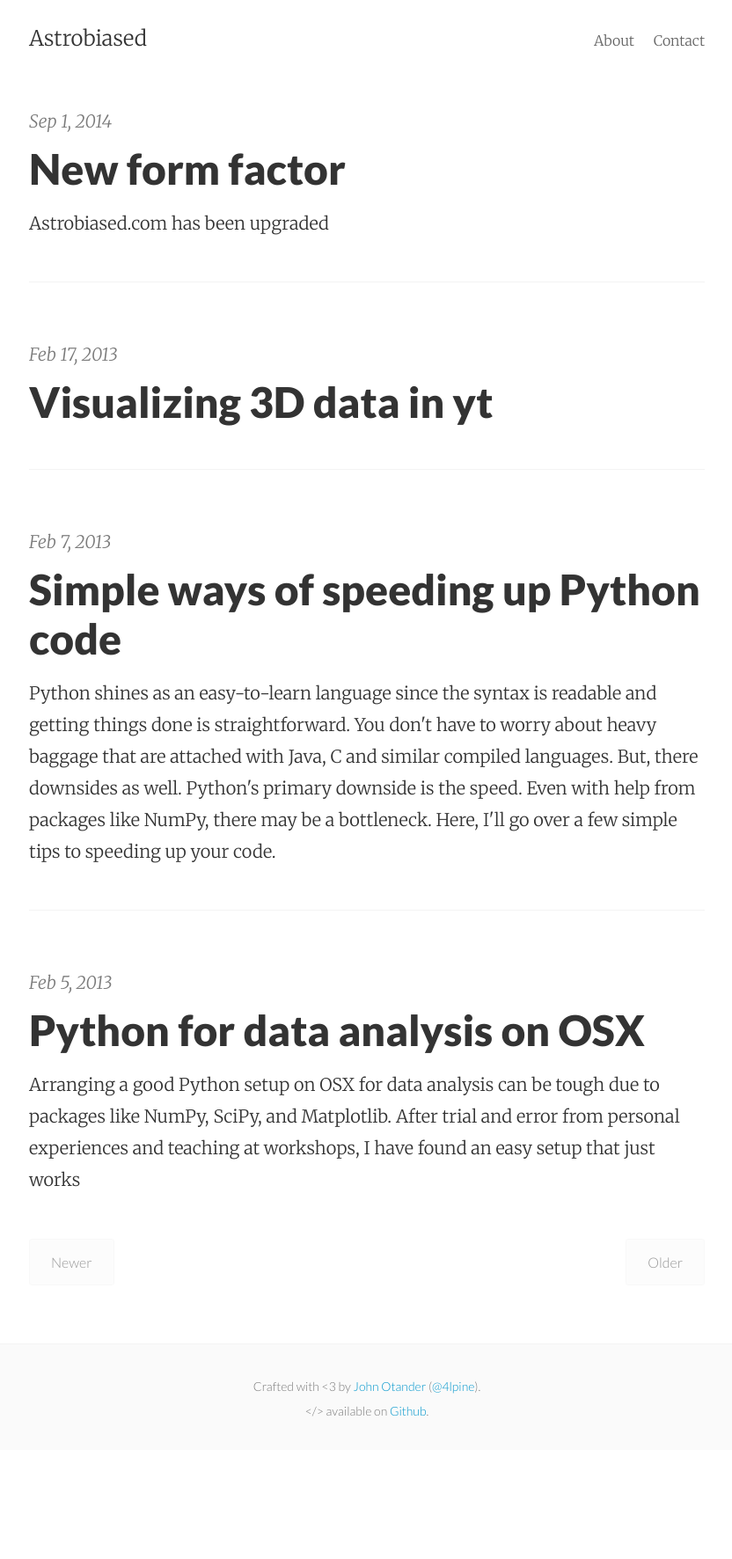
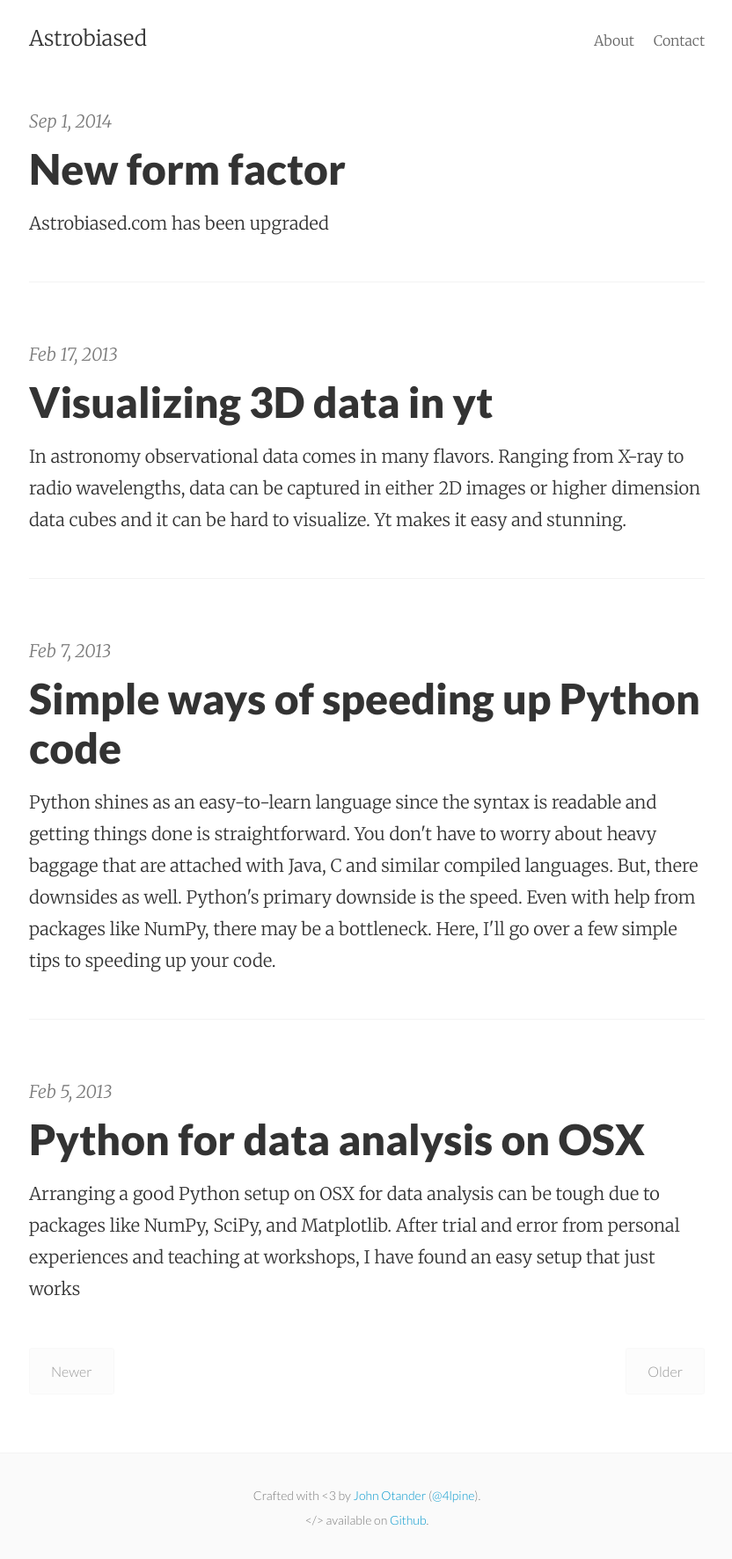
Before and after one commit to ebressert/ebressert.github.io, a Jekyll site: the page built from index.html, in a window 1280 px wide. Shown: the whole page at 88% size, without its empty margins (223-1055 px from the left). Built offline with Jekyll 4.4.1, drawn with Linux system fonts in a browser that asks for light colours; the list of posts is cut into pages by our own code; before the commit the page ends 1648 px from its top, so only the background shows below that.

Commit message:
Small edit on text

```diff
--- a/_posts/2014-09-01-legacy03.md
+++ b/_posts/2014-09-01-legacy03.md
@@ -2,6 +2,7 @@
 layout:     post
 title:      Visualizing 3D data in yt
 date:       2013-02-17
+summary:    In astronomy observational data comes in many flavors. Ranging from X-ray to radio wavelengths, data can be captured in either 2D images or higher dimension data cubes and it can be hard to visualize. Yt makes it easy and stunning.
 ---
 
 In astronomy observational data comes in many flavors. Ranging from X-ray to radio wavelengths, data can be captured in either 2D images or higher dimension data cubes. For the Chandra X-ray telescope, the data can be observed in 4D space: x, y, energy, and time. For radio data you can get velocity x, y, and velocity (line-of-sight). In fact, that is just scratching the surface. There's a lot more information that can be gleaned from these datasets, but for now we will stick with that.
```
Also changed, not shown: 1 other file.
